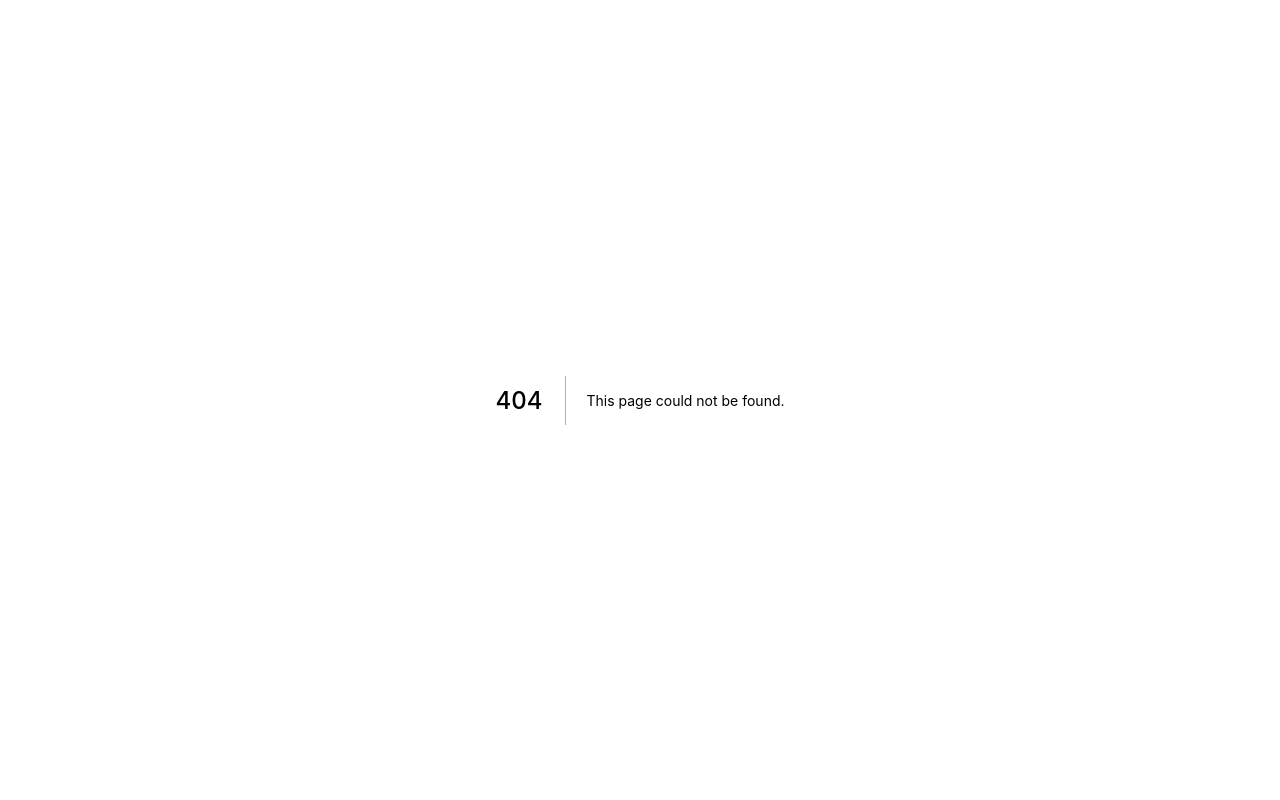
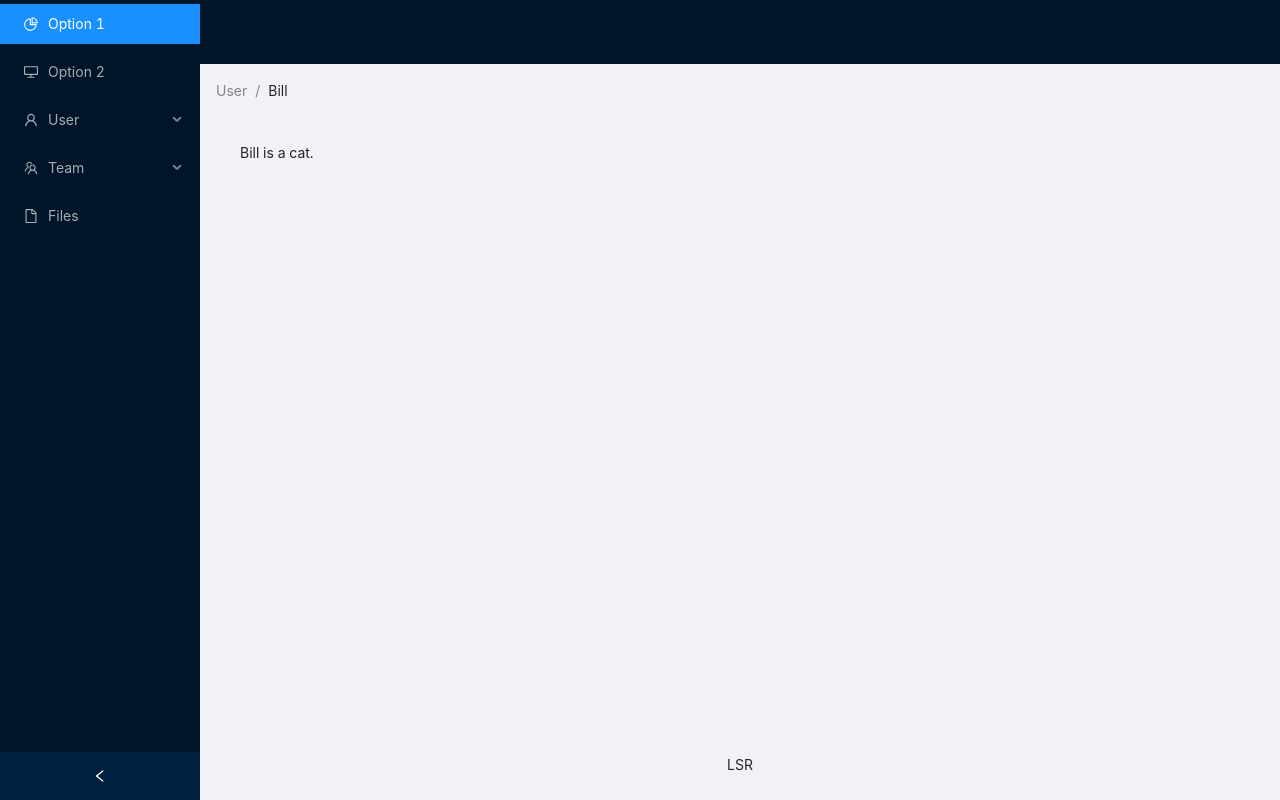
Before and after one commit to zachrey/lsr-demo, a Next.js app: page /layout/Home in a window 1280 px wide. Before the commit this address had no page. Built offline with nearby package versions, Linux system fonts and the light colour scheme.

Commit message:
feat(pages): 新增 antd 作为 UI

```diff
--- a/package.json
+++ b/package.json
@@ -9,6 +9,7 @@
     "lint": "next lint"
   },
   "dependencies": {
+    "antd": "^4.19.1",
     "next": "12.1.0",
     "react": "17.0.2",
     "react-dom": "17.0.2"
--- a/pages/_app.tsx
+++ b/pages/_app.tsx
@@ -1,7 +1,9 @@
 import '../styles/globals.css'
+import 'antd/dist/antd.css';
+import Home from './layout/Home';
 
-function App({ Component, pageProps }) {
-  return <Component {...pageProps} />
+function App() {
+  return <Home />
 }
 
 export default App
--- /dev/null
+++ b/pages/layout/Home.tsx
@@ -0,0 +1,61 @@
+import { Layout, Menu, Breadcrumb } from 'antd';
+import {
+  DesktopOutlined,
+  PieChartOutlined,
+  FileOutlined,
+  TeamOutlined,
+  UserOutlined,
+} from '@ant-design/icons';
+import { useState } from 'react';
+
+const { Header, Content, Footer, Sider } = Layout;
+const { SubMenu } = Menu;
+
+export default function Home() {
+  const [collapsed, setCollapsed] = useState(false);
+  const onCollapse = collapsed => {
+    console.log(collapsed);
+    setCollapsed(collapsed);
+  };
+
+  return (
+    <Layout style={{ minHeight: '100vh' }}>
+      <Sider collapsible collapsed={collapsed} onCollapse={onCollapse}>
+        <div className="logo" />
+        <Menu theme="dark" defaultSelectedKeys={['1']} mode="inline">
+          <Menu.Item key="1" icon={<PieChartOutlined />}>
+            Option 1
+          </Menu.Item>
+          <Menu.Item key="2" icon={<DesktopOutlined />}>
+            Option 2
+          </Menu.Item>
+          <SubMenu key="sub1" icon={<UserOutlined />} title="User">
+            <Menu.Item key="3">Tom</Menu.Item>
+            <Menu.Item key="4">Bill</Menu.Item>
+            <Menu.Item key="5">Alex</Menu.Item>
+          </SubMenu>
+          <SubMenu key="sub2" icon={<TeamOutlined />} title="Team">
+            <Menu.Item key="6">Team 1</Menu.Item>
+            <Menu.Item key="8">Team 2</Menu.Item>
+          </SubMenu>
+          <Menu.Item key="9" icon={<FileOutlined />}>
+            Files
+          </Menu.Item>
+        </Menu>
+      </Sider>
+      <Layout className="site-layout">
+        <Header className="site-layout-background" style={{ padding: 0 }} />
+        <Content style={{ margin: '0 16px' }}>
+          <Breadcrumb style={{ margin: '16px 0' }}>
+            <Breadcrumb.Item>User</Breadcrumb.Item>
+            <Breadcrumb.Item>Bill</Breadcrumb.Item>
+          </Breadcrumb>
+          <div className="site-layout-background" style={{ padding: 24, minHeight: 360 }}>
+            Bill is a cat.
+          </div>
+        </Content>
+        <Footer style={{ textAlign: 'center' }}>LSR</Footer>
+      </Layout>
+    </Layout>
+  );
+}
```
Also changed, not shown: pages/index.tsx (+2 -6 lines), 1 other file (tests, documents, lock files or other folders).
